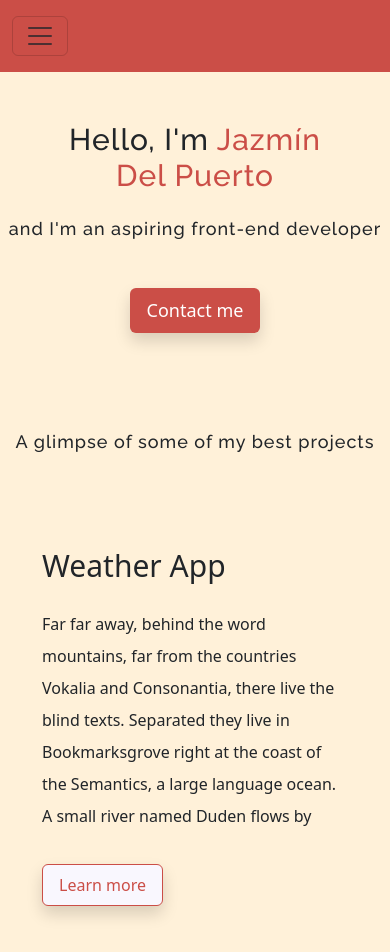
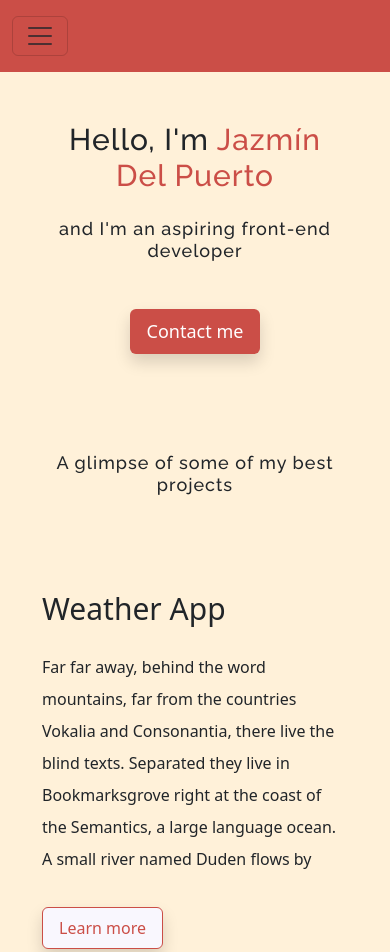
Before and after one commit to jazmindelp/portfolio, a plain HTML site: page index.html in a window 390 px wide. Shown: the top 952 px of the page. Drawn offline with nearby package versions, Linux system fonts and the light colour scheme.

```diff
--- a/css/styles.css
+++ b/css/styles.css
@@ -91,7 +91,8 @@ header {
     font-size: 30px !important;
   }
   h2 {
-    font-size: 20px !important;
+    font-size: 18px !important;
+    padding-inline: 20px;
   }
   header {
     padding: 50px 0;
@@ -262,7 +263,7 @@ footer .email-link:hover {
 
   footer p {
     font-size: 14px !important;
-    padding: 0 15px;
+    padding: 0 20px;
   }
 }
 
```
